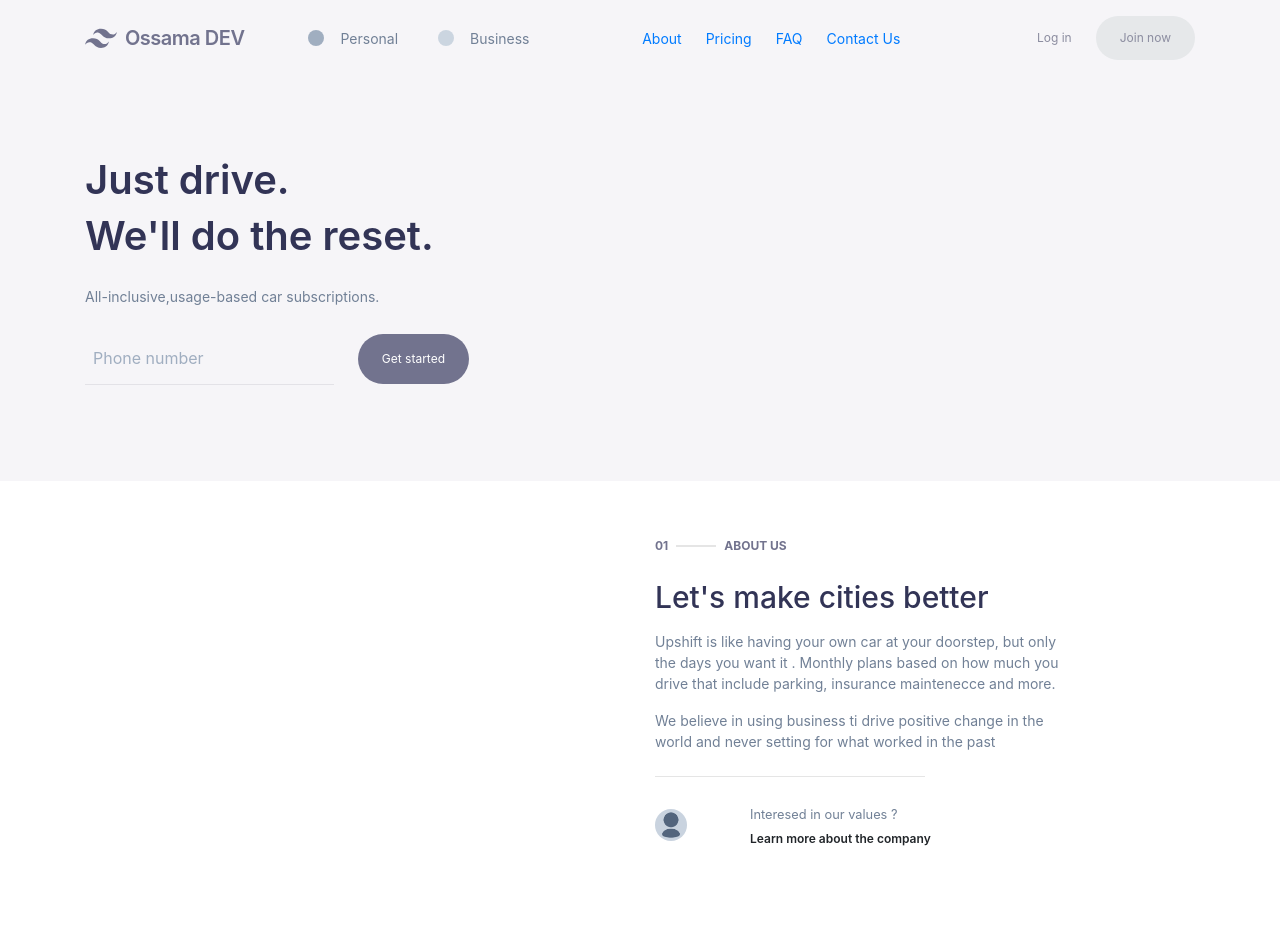
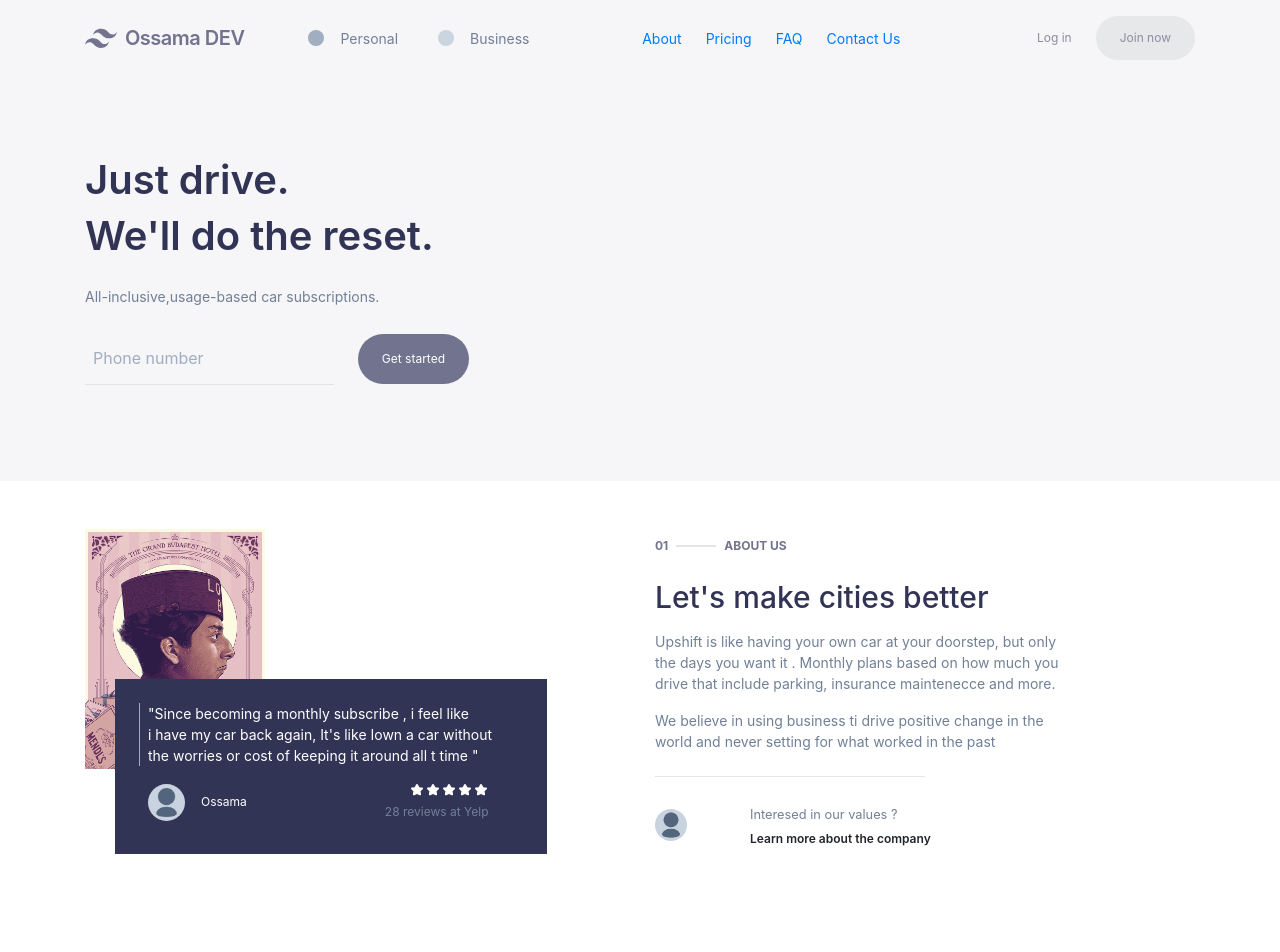
Before and after one commit to 4ossama4/test-devinweb-fr, a Vue app: page / in a window 1280 px wide. Shown: the top 952 px of the page. Built offline with nearby package versions, Linux system fonts and the light colour scheme.

Commit message:
add the evaluation message box

```diff
--- a/src/assets/css/styles.css
+++ b/src/assets/css/styles.css
@@ -38,3 +38,16 @@
 .bg-service{
      background-color: #323456;
 }
+.card-rating{
+    width: 80%;
+    z-index: 2;
+    margin-bottom: -85px;
+    margin-top: 150px;
+    margin-left: -150px;
+}
+
+@media only screen and (max-width: 425px){
+    .card-rating{
+        margin-bottom: 0px;
+    }
+}
--- a/src/pages/Index.vue
+++ b/src/pages/Index.vue
@@ -61,9 +61,50 @@
     <section  class="bg-white">
         <div class="container">
             <div class="row pt-5 pb-5">
+
+                <!-- rating -->
                 <div class="col-12 col-md-6">
+                        <div class="flex content-center text-left">
 
+                            <div class="w-1/3"
+                                style=" background-position: center;z-index: 0;
+                                background-size: cover;">
+                                <img src="@/assets/img/img.jpg">
+                            </div>
+
+                            <div  class="w-3/3 p-4 bg-service text-white card-rating">
+                                <div  class="text-white text-sm border-l border-gray-500 pl-2">
+                                    "Since becoming a monthly subscribe , i feel like <br>
+                                    i have my car back again, It's like Iown a car without <br>
+                                    the worries or cost of keeping it around all t time "
+                                </div>
+                               <div class="row d-flex align-items-center pt-3">
+                                    <div class="col-6  col-md-6 col-lg-6 pl-4">
+                                        <span class="d-flex align-items-center">
+                                            <img style="width:37px; height: auto;" class="rounded-full" src="@/assets/img/avatar.png"/>
+                                            <span class="text-xs ml-3">
+                                                Ossama
+                                            </span>
+                                        </span>
+
+                                    </div>
+                                    <div class="col-5  col-md-5 col-lg-5 text-right">
+                                        <span class="d-flex justify-content-end text-xs font-semibold ">
+                                            <svg v-for="i in 5" :key="i" viewBox="0 0 24 24"  class="h-4 w-4 fill-current text-white-500">
+                                                <path d="M8.128 19.825a1.586 1.586 0 0 1-1.643-.117 1.543 1.543 0 0 1-.53-.662 1.515 1.515 0 0 1-.096-.837l.736-4.247-3.13-3a1.514 1.514 0 0 1-.39-1.569c.09-.271.254-.513.475-.698.22-.185.49-.306.776-.35L8.66 7.73l1.925-3.862c.128-.26.328-.48.577-.633a1.584 1.584 0 0 1 1.662 0c.25.153.45.373.577.633l1.925 3.847 4.334.615c.29.042.562.162.785.348.224.186.39.43.48.704a1.514 1.514 0 0 1-.404 1.58l-3.13 3 .736 4.247c.047.282.014.572-.096.837-.111.265-.294.494-.53.662a1.582 1.582 0 0 1-1.643.117l-3.865-2-3.865 2z" />
+                                            </svg>
+                                        </span>
+
+                                        <small class="text-xs text-gray-600">
+                                            28 reviews at Yelp
+                                        </small>
+                                    </div>
+                                </div>
+                            </div>
+                        </div>
                 </div>
+
+                <!-- ABOUT US -->
                 <div class="col-12 col-md-6">
                     <div class="d-flex align-items-center  font-bold" >
                         <span class="c-logo text-xs"> 01 </span>
```
